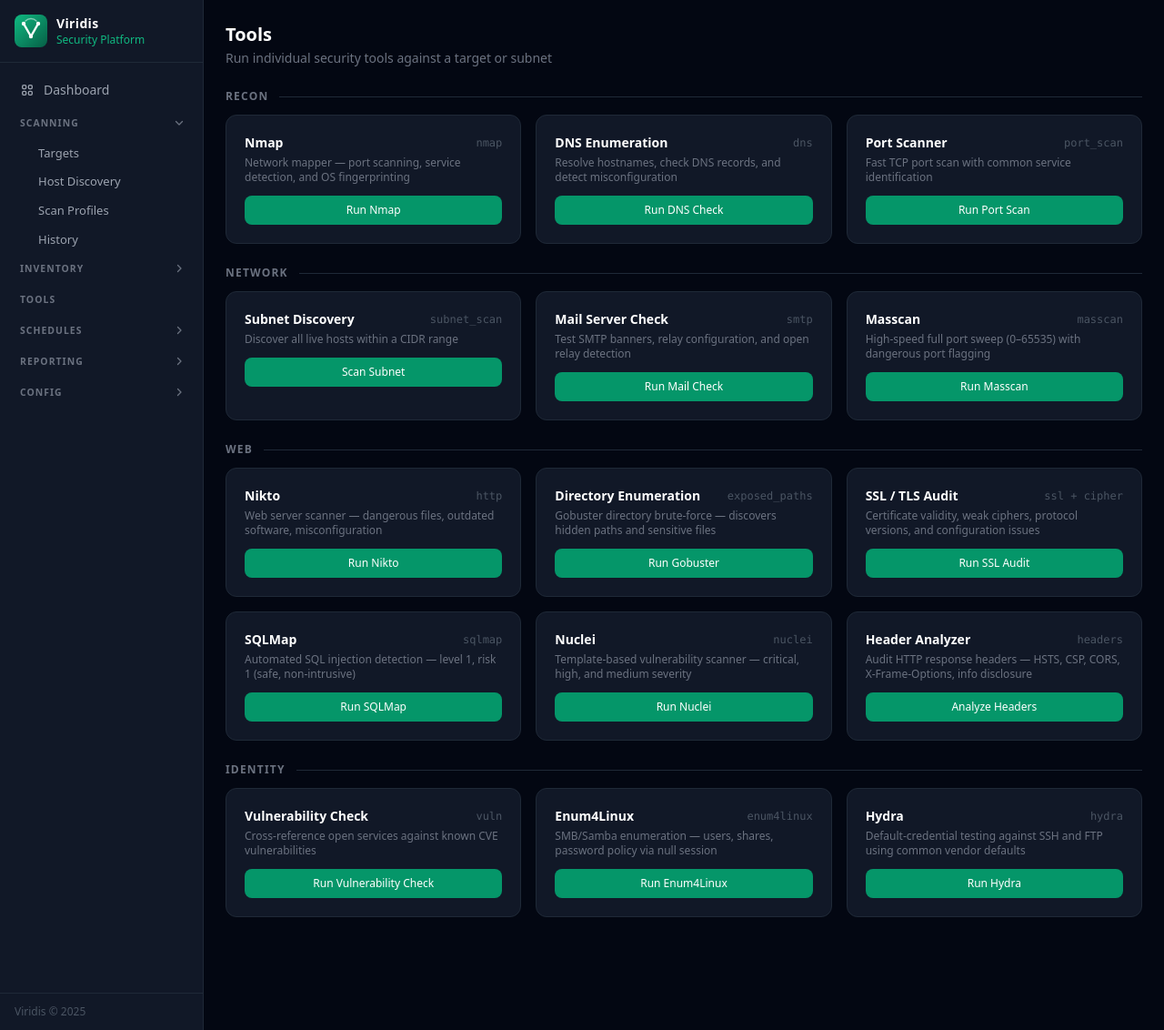
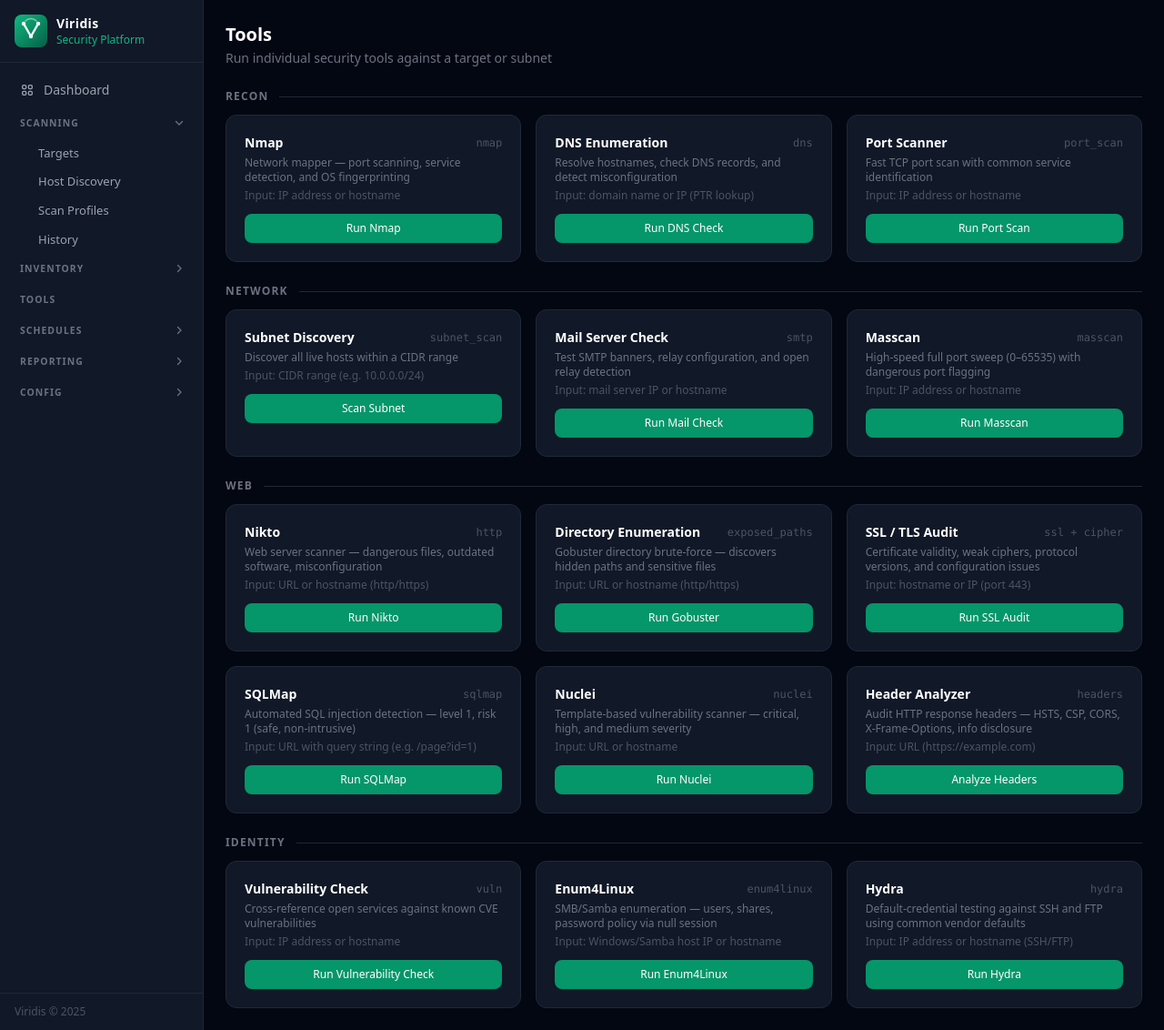
Before and after one commit to graddy2388/graddy, a Python web app: template src/viridis/web/templates/tools.html in a window 1280 px wide. Shown: the whole page at 91% size. Run offline with Jinja, Linux system fonts and the light colour scheme; the template is opened without the code that fills it, so the values that code supplies are empty; some libraries are stand-ins or nearby versions.

Commit message:
Fix CVE accuracy, DNS PTR, host inventory, CVE path display, tools inputs
CVE accuracy:
- Add _version_tuple(), _version_in_range(), _cve_affects_version() to
  cve_lookup.py — parse CPE configurations from NVD response and filter
  out CVEs whose versionStart/End ranges exclude the detected version.
  Old CVEs (e.g. 2009 nginx) no longer appear for patched software.

DNS check for IPs:
- Replace the "skipped" early-return for IP targets with a real reverse
  PTR lookup using dns.reversename. Reports the resolved hostname or a
  "no PTR record" finding with details dict.

Host inventory from port_scan:
- Add _persist_host_data_port_scan() and call it after port_scan results.
  Previously open_ports were detected but never written to host_inventory,
  so the Open Ports counter on the host detail page always showed 0.

CVE table — affected path display:
- host_detail.html CVE tab now shows port number (blue badge) and
  detection source (nmap/ssh_banner/http_header) alongside software name.

Tools page — proper per-tool inputs:
- Web tools (Header Analyzer, Nikto, Gobuster, SQLMap, Nuclei) now show
  a URL input with https:// placeholder instead of "Host / IP".
- Each tool card shows its expected input type below the description.
- Single unified modal with dynamic label/placeholder driven by tool
  metadata; strips protocol prefix before passing to the scan engine.
- Subnet modal unchanged (CIDR input).

https://claude.ai/code/session_01T3La4vL9jq11Fs59hSQAq8

```diff
--- a/src/viridis/web/templates/tools.html
+++ b/src/viridis/web/templates/tools.html
@@ -5,32 +5,72 @@
 <div class="p-6 space-y-6"
      x-data="{
        activeTool: null,
+       toolMeta: {},
        host: '',
+       url: '',
        subnet: '',
+       domain: '',
        error: '',
 
-       open(toolId) { this.activeTool = toolId; this.host = ''; this.subnet = ''; this.error = ''; },
+       /* Tool definitions: id → {label, placeholder, inputType, checks, btnLabel} */
+       tools: {
+         nmap:       { label:'Host / IP Address', ph:'192.168.1.1 or hostname', type:'host',   checks:['nmap'],                        btn:'Run Nmap' },
+         dns:        { label:'Domain or IP',       ph:'example.com or 192.168.1.1', type:'host', checks:['dns'],                      btn:'Run DNS Check' },
+         port_scan:  { label:'Host / IP Address', ph:'192.168.1.1 or hostname', type:'host',   checks:['port_scan'],                   btn:'Run Port Scan' },
+         smtp:       { label:'Mail Server IP / Hostname', ph:'mail.example.com or 192.168.1.5', type:'host', checks:['smtp'],         btn:'Run Mail Check' },
+         masscan:    { label:'Host / IP Address', ph:'192.168.1.1 or hostname', type:'host',   checks:['masscan'],                     btn:'Run Masscan' },
+         nikto:      { label:'URL or Host',        ph:'https://example.com or 192.168.1.1', type:'url', checks:['http','ssl','exposed_paths','cipher'], btn:'Run Nikto' },
+         gobuster:   { label:'URL or Host',        ph:'https://example.com or 192.168.1.1', type:'url', checks:['exposed_paths'],      btn:'Run Gobuster' },
+         ssl:        { label:'Hostname or IP',     ph:'example.com or 192.168.1.1', type:'host', checks:['ssl','cipher'],             btn:'Run SSL Audit' },
+         sqlmap:     { label:'URL (with query string)', ph:'https://example.com/page?id=1', type:'url', checks:['sqlmap'],            btn:'Run SQLMap' },
+         nuclei:     { label:'URL or Host',        ph:'https://example.com or 192.168.1.1', type:'url', checks:['nuclei'],            btn:'Run Nuclei' },
+         headers:    { label:'URL',                ph:'https://example.com', type:'url', checks:['headers'],                          btn:'Analyze Headers' },
+         vuln:       { label:'Host / IP Address', ph:'192.168.1.1 or hostname', type:'host',   checks:['port_scan','vuln'],            btn:'Run Vuln Check' },
+         enum4linux: { label:'IP Address or Hostname', ph:'192.168.1.1 (Windows/Samba host)', type:'host', checks:['enum4linux'],    btn:'Run Enum4Linux' },
+         hydra:      { label:'Host / IP Address', ph:'192.168.1.1 or ssh.example.com', type:'host', checks:['hydra'],               btn:'Run Hydra' },
+       },
+
+       open(toolId) {
+         this.activeTool = toolId;
+         this.toolMeta = this.tools[toolId] || {};
+         this.host = ''; this.url = ''; this.subnet = ''; this.domain = '';
+         this.error = '';
+       },
        close() { this.activeTool = null; this.error = ''; },
 
-       validateHost() {
-         if (!this.host.trim()) { this.error = 'Host or IP address is required.'; return false; }
-         if (this.host.length > 253) { this.error = 'Host must be 253 characters or fewer.'; return false; }
+       _currentValue() {
+         const t = this.toolMeta.type;
+         return t === 'url' ? this.url : t === 'subnet' ? this.subnet : this.host;
+       },
+
+       validate() {
+         const v = this._currentValue().trim();
+         if (!v) { this.error = 'This field is required.'; return false; }
+         if (this.toolMeta.type === 'subnet') {
+           if (!/^[\d\.a-fA-F:]+\/\d{1,3}$/.test(v)) {
+             this.error = 'Enter a valid CIDR range (e.g. 10.0.0.0/24).'; return false;
+           }
+         } else if (this.toolMeta.type === 'url') {
+           /* Allow bare hostname/IP or full URL */
+           if (v.length > 2048) { this.error = 'URL is too long.'; return false; }
+         } else {
+           if (v.length > 253) { this.error = 'Host must be 253 characters or fewer.'; return false; }
+         }
          this.error = ''; return true;
        },
-       validateSubnet() {
-         if (!this.subnet.trim()) { this.error = 'CIDR range is required.'; return false; }
-         if (!/^[\d\.a-fA-F:]+\/\d{1,3}$/.test(this.subnet.trim())) { this.error = 'Enter a valid CIDR (e.g. 10.0.0.0/24).'; return false; }
-         this.error = ''; return true;
-       },
-       runHost(checks) {
-         if (!this.validateHost()) return;
+
+       run() {
+         if (!this.validate()) return;
+         const v = this._currentValue().trim();
+         const checks = this.toolMeta.checks || [];
          this.close();
-         window.startScan({ adhoc_host: this.host.trim(), adhoc_checks: checks });
-       },
-       runSubnet() {
-         if (!this.validateSubnet()) return;
-         this.close();
-         window.startScan({ subnet: this.subnet.trim() });
+         if (this.toolMeta.type === 'subnet') {
+           window.startScan({ subnet: v });
+         } else {
+           /* Strip protocol prefix so the backend gets a clean host */
+           const host = v.replace(/^https?:\/\//i, '').split('/')[0];
+           window.startScan({ adhoc_host: host, adhoc_checks: checks });
+         }
        },
      }">
 
@@ -54,6 +94,7 @@
             <span class="text-xs text-gray-600 font-mono">nmap</span>
           </div>
           <p class="text-xs text-gray-500">Network mapper — port scanning, service detection, and OS fingerprinting</p>
+          <p class="text-xs text-gray-600 mt-1">Input: IP address or hostname</p>
         </div>
         <button @click="open('nmap')" class="w-full px-3 py-2 bg-emerald-600 hover:bg-emerald-500 text-white rounded-lg text-xs font-medium transition-colors">Run Nmap</button>
       </div>
@@ -65,6 +106,7 @@
             <span class="text-xs text-gray-600 font-mono">dns</span>
           </div>
           <p class="text-xs text-gray-500">Resolve hostnames, check DNS records, and detect misconfiguration</p>
+          <p class="text-xs text-gray-600 mt-1">Input: domain name or IP (PTR lookup)</p>
         </div>
         <button @click="open('dns')" class="w-full px-3 py-2 bg-emerald-600 hover:bg-emerald-500 text-white rounded-lg text-xs font-medium transition-colors">Run DNS Check</button>
       </div>
@@ -76,6 +118,7 @@
             <span class="text-xs text-gray-600 font-mono">port_scan</span>
           </div>
           <p class="text-xs text-gray-500">Fast TCP port scan with common service identification</p>
+          <p class="text-xs text-gray-600 mt-1">Input: IP address or hostname</p>
         </div>
         <button @click="open('port_scan')" class="w-full px-3 py-2 bg-emerald-600 hover:bg-emerald-500 text-white rounded-lg text-xs font-medium transition-colors">Run Port Scan</button>
       </div>
@@ -98,6 +141,7 @@
             <span class="text-xs text-gray-600 font-mono">subnet_scan</span>
           </div>
           <p class="text-xs text-gray-500">Discover all live hosts within a CIDR range</p>
+          <p class="text-xs text-gray-600 mt-1">Input: CIDR range (e.g. 10.0.0.0/24)</p>
         </div>
         <button @click="open('subnet')" class="w-full px-3 py-2 bg-emerald-600 hover:bg-emerald-500 text-white rounded-lg text-xs font-medium transition-colors">Scan Subnet</button>
       </div>
@@ -109,6 +153,7 @@
             <span class="text-xs text-gray-600 font-mono">smtp</span>
           </div>
           <p class="text-xs text-gray-500">Test SMTP banners, relay configuration, and open relay detection</p>
+          <p class="text-xs text-gray-600 mt-1">Input: mail server IP or hostname</p>
         </div>
         <button @click="open('smtp')" class="w-full px-3 py-2 bg-emerald-600 hover:bg-emerald-500 text-white rounded-lg text-xs font-medium transition-colors">Run Mail Check</button>
       </div>
@@ -120,6 +165,7 @@
             <span class="text-xs text-gray-600 font-mono">masscan</span>
           </div>
           <p class="text-xs text-gray-500">High-speed full port sweep (0–65535) with dangerous port flagging</p>
+          <p class="text-xs text-gray-600 mt-1">Input: IP address or hostname</p>
         </div>
         <button @click="open('masscan')" class="w-full px-3 py-2 bg-emerald-600 hover:bg-emerald-500 text-white rounded-lg text-xs font-medium transition-colors">Run Masscan</button>
       </div>
@@ -142,6 +188,7 @@
             <span class="text-xs text-gray-600 font-mono">http</span>
           </div>
           <p class="text-xs text-gray-500">Web server scanner — dangerous files, outdated software, misconfiguration</p>
+          <p class="text-xs text-gray-600 mt-1">Input: URL or hostname (http/https)</p>
         </div>
         <button @click="open('nikto')" class="w-full px-3 py-2 bg-emerald-600 hover:bg-emerald-500 text-white rounded-lg text-xs font-medium transition-colors">Run Nikto</button>
       </div>
@@ -153,6 +200,7 @@
             <span class="text-xs text-gray-600 font-mono">exposed_paths</span>
           </div>
           <p class="text-xs text-gray-500">Gobuster directory brute-force — discovers hidden paths and sensitive files</p>
+          <p class="text-xs text-gray-600 mt-1">Input: URL or hostname (http/https)</p>
         </div>
         <button @click="open('gobuster')" class="w-full px-3 py-2 bg-emerald-600 hover:bg-emerald-500 text-white rounded-lg text-xs font-medium transition-colors">Run Gobuster</button>
       </div>
@@ -164,6 +212,7 @@
             <span class="text-xs text-gray-600 font-mono">ssl + cipher</span>
           </div>
           <p class="text-xs text-gray-500">Certificate validity, weak ciphers, protocol versions, and configuration issues</p>
+          <p class="text-xs text-gray-600 mt-1">Input: hostname or IP (port 443)</p>
         </div>
         <button @click="open('ssl')" class="w-full px-3 py-2 bg-emerald-600 hover:bg-emerald-500 text-white rounded-lg text-xs font-medium transition-colors">Run SSL Audit</button>
       </div>
@@ -175,6 +224,7 @@
             <span class="text-xs text-gray-600 font-mono">sqlmap</span>
           </div>
           <p class="text-xs text-gray-500">Automated SQL injection detection — level 1, risk 1 (safe, non-intrusive)</p>
+          <p class="text-xs text-gray-600 mt-1">Input: URL with query string (e.g. /page?id=1)</p>
         </div>
         <button @click="open('sqlmap')" class="w-full px-3 py-2 bg-emerald-600 hover:bg-emerald-500 text-white rounded-lg text-xs font-medium transition-colors">Run SQLMap</button>
       </div>
@@ -186,6 +236,7 @@
             <span class="text-xs text-gray-600 font-mono">nuclei</span>
           </div>
           <p class="text-xs text-gray-500">Template-based vulnerability scanner — critical, high, and medium severity</p>
+          <p class="text-xs text-gray-600 mt-1">Input: URL or hostname</p>
         </div>
         <button @click="open('nuclei')" class="w-full px-3 py-2 bg-emerald-600 hover:bg-emerald-500 text-white rounded-lg text-xs font-medium transition-colors">Run Nuclei</button>
       </div>
@@ -197,6 +248,7 @@
             <span class="text-xs text-gray-600 font-mono">headers</span>
           </div>
           <p class="text-xs text-gray-500">Audit HTTP response headers — HSTS, CSP, CORS, X-Frame-Options, info disclosure</p>
+          <p class="text-xs text-gray-600 mt-1">Input: URL (https://example.com)</p>
         </div>
         <button @click="open('headers')" class="w-full px-3 py-2 bg-emerald-600 hover:bg-emerald-500 text-white rounded-lg text-xs font-medium transition-colors">Analyze Headers</button>
       </div>
@@ -219,6 +271,7 @@
             <span class="text-xs text-gray-600 font-mono">vuln</span>
           </div>
           <p class="text-xs text-gray-500">Cross-reference open services against known CVE vulnerabilities</p>
+          <p class="text-xs text-gray-600 mt-1">Input: IP address or hostname</p>
         </div>
         <button @click="open('vuln')" class="w-full px-3 py-2 bg-emerald-600 hover:bg-emerald-500 text-white rounded-lg text-xs font-medium transition-colors">Run Vulnerability Check</button>
       </div>
@@ -230,6 +283,7 @@
             <span class="text-xs text-gray-600 font-mono">enum4linux</span>
           </div>
           <p class="text-xs text-gray-500">SMB/Samba enumeration — users, shares, password policy via null session</p>
+          <p class="text-xs text-gray-600 mt-1">Input: Windows/Samba host IP or hostname</p>
         </div>
         <button @click="open('enum4linux')" class="w-full px-3 py-2 bg-emerald-600 hover:bg-emerald-500 text-white rounded-lg text-xs font-medium transition-colors">Run Enum4Linux</button>
       </div>
@@ -241,6 +295,7 @@
             <span class="text-xs text-gray-600 font-mono">hydra</span>
           </div>
           <p class="text-xs text-gray-500">Default-credential testing against SSH and FTP using common vendor defaults</p>
+          <p class="text-xs text-gray-600 mt-1">Input: IP address or hostname (SSH/FTP)</p>
         </div>
         <button @click="open('hydra')" class="w-full px-3 py-2 bg-emerald-600 hover:bg-emerald-500 text-white rounded-lg text-xs font-medium transition-colors">Run Hydra</button>
       </div>
@@ -248,61 +303,41 @@
     </div>
   </section>
 
-  <!-- Host target modal -->
+  <!-- Unified input modal (host/IP and URL tools) -->
   <template x-if="activeTool && activeTool !== 'subnet'">
     <div class="fixed inset-0 z-50 flex items-center justify-center bg-black bg-opacity-70" @click.self="close()">
       <div class="bg-gray-900 border border-gray-700 rounded-xl shadow-2xl w-full max-w-md mx-4">
         <div class="px-5 py-4 border-b border-gray-700 flex items-center justify-between">
-          <h3 class="text-sm font-semibold text-white">Target Host</h3>
+          <div>
+            <h3 class="text-sm font-semibold text-white" x-text="tools[activeTool]?.btn || 'Run Tool'"></h3>
+            <p class="text-xs text-gray-500 mt-0.5" x-text="toolMeta.label || 'Target'"></p>
+          </div>
           <button @click="close()" class="text-gray-500 hover:text-gray-300 transition-colors">
             <svg class="w-4 h-4" fill="none" stroke="currentColor" viewBox="0 0 24 24"><path stroke-linecap="round" stroke-linejoin="round" stroke-width="2" d="M6 18L18 6M6 6l12 12"/></svg>
           </button>
         </div>
         <div class="px-5 py-4 space-y-3">
           <div>
-            <label class="block text-xs text-gray-400 mb-1.5">Host / IP Address</label>
-            <input x-model="host" type="text" placeholder="e.g. 192.168.1.1 or target.example.com"
-                   maxlength="253" autofocus
-                   @keydown.enter="
-                     activeTool==='nmap'       ? runHost(['nmap']) :
-                     activeTool==='dns'        ? runHost(['dns']) :
-                     activeTool==='port_scan'  ? runHost(['port_scan']) :
-                     activeTool==='nikto'      ? runHost(['http','ssl','exposed_paths','cipher']) :
-                     activeTool==='gobuster'   ? runHost(['gobuster']) :
-                     activeTool==='ssl'        ? runHost(['ssl','cipher']) :
-                     activeTool==='smtp'       ? runHost(['smtp']) :
-                     activeTool==='vuln'       ? runHost(['port_scan','vuln']) :
-                     activeTool==='masscan'    ? runHost(['masscan']) :
-                     activeTool==='sqlmap'     ? runHost(['sqlmap']) :
-                     activeTool==='nuclei'     ? runHost(['nuclei']) :
-                     activeTool==='enum4linux' ? runHost(['enum4linux']) :
-                     activeTool==='hydra'      ? runHost(['hydra']) :
-                     activeTool==='headers'    ? runHost(['headers']) : null"
-                   class="w-full bg-gray-800 border border-gray-700 rounded-lg px-3 py-2 text-sm text-white font-mono placeholder-gray-600 focus:outline-none focus:border-emerald-500">
+            <label class="block text-xs text-gray-400 mb-1.5" x-text="toolMeta.label || 'Target'"></label>
+            <!-- URL input for web tools -->
+            <template x-if="toolMeta.type === 'url'">
+              <input x-model="url" type="url" :placeholder="toolMeta.ph || 'https://example.com'"
+                     maxlength="2048" autofocus @keydown.enter="run()"
+                     class="w-full bg-gray-800 border border-gray-700 rounded-lg px-3 py-2 text-sm text-white font-mono placeholder-gray-600 focus:outline-none focus:border-emerald-500">
+            </template>
+            <!-- Host/IP input for network tools -->
+            <template x-if="toolMeta.type !== 'url'">
+              <input x-model="host" type="text" :placeholder="toolMeta.ph || '192.168.1.1 or hostname'"
+                     maxlength="253" autofocus @keydown.enter="run()"
+                     class="w-full bg-gray-800 border border-gray-700 rounded-lg px-3 py-2 text-sm text-white font-mono placeholder-gray-600 focus:outline-none focus:border-emerald-500">
+            </template>
           </div>
           <div x-show="error" class="text-red-400 text-xs bg-red-950 border border-red-900 rounded-lg px-3 py-2" x-text="error"></div>
         </div>
         <div class="px-5 py-4 border-t border-gray-700 flex justify-end space-x-3">
           <button @click="close()" class="px-4 py-2 bg-gray-800 hover:bg-gray-700 text-gray-300 rounded-lg text-sm transition-colors">Cancel</button>
-          <button
-            @click="
-              activeTool==='nmap'       ? runHost(['nmap']) :
-              activeTool==='dns'        ? runHost(['dns']) :
-              activeTool==='port_scan'  ? runHost(['port_scan']) :
-              activeTool==='nikto'      ? runHost(['http','ssl','exposed_paths','cipher']) :
-              activeTool==='gobuster'   ? runHost(['gobuster']) :
-              activeTool==='ssl'        ? runHost(['ssl','cipher']) :
-              activeTool==='smtp'       ? runHost(['smtp']) :
-              activeTool==='vuln'       ? runHost(['port_scan','vuln']) :
-              activeTool==='masscan'    ? runHost(['masscan']) :
-              activeTool==='sqlmap'     ? runHost(['sqlmap']) :
-              activeTool==='nuclei'     ? runHost(['nuclei']) :
-              activeTool==='enum4linux' ? runHost(['enum4linux']) :
-              activeTool==='hydra'      ? runHost(['hydra']) :
-              activeTool==='headers'    ? runHost(['headers']) : null"
-            class="px-4 py-2 bg-emerald-600 hover:bg-emerald-500 text-white rounded-lg text-sm font-medium transition-colors">
-            Run
-          </button>
+          <button @click="run()" class="px-4 py-2 bg-emerald-600 hover:bg-emerald-500 text-white rounded-lg text-sm font-medium transition-colors"
+                  x-text="toolMeta.btn || 'Run'"></button>
         </div>
       </div>
     </div>
@@ -313,7 +348,10 @@
     <div class="fixed inset-0 z-50 flex items-center justify-center bg-black bg-opacity-70" @click.self="close()">
       <div class="bg-gray-900 border border-gray-700 rounded-xl shadow-2xl w-full max-w-md mx-4">
         <div class="px-5 py-4 border-b border-gray-700 flex items-center justify-between">
-          <h3 class="text-sm font-semibold text-white">Subnet Discovery — CIDR Range</h3>
+          <div>
+            <h3 class="text-sm font-semibold text-white">Subnet Discovery</h3>
+            <p class="text-xs text-gray-500 mt-0.5">CIDR range (e.g. 10.0.0.0/24)</p>
+          </div>
           <button @click="close()" class="text-gray-500 hover:text-gray-300 transition-colors">
             <svg class="w-4 h-4" fill="none" stroke="currentColor" viewBox="0 0 24 24"><path stroke-linecap="round" stroke-linejoin="round" stroke-width="2" d="M6 18L18 6M6 6l12 12"/></svg>
           </button>
@@ -322,14 +360,14 @@
           <div>
             <label class="block text-xs text-gray-400 mb-1.5">CIDR Range</label>
             <input x-model="subnet" type="text" placeholder="e.g. 10.0.0.0/24"
-                   maxlength="50" autofocus @keydown.enter="runSubnet()"
+                   maxlength="50" autofocus @keydown.enter="run()"
                    class="w-full bg-gray-800 border border-gray-700 rounded-lg px-3 py-2 text-sm text-white font-mono placeholder-gray-600 focus:outline-none focus:border-emerald-500">
           </div>
           <div x-show="error" class="text-red-400 text-xs bg-red-950 border border-red-900 rounded-lg px-3 py-2" x-text="error"></div>
         </div>
         <div class="px-5 py-4 border-t border-gray-700 flex justify-end space-x-3">
           <button @click="close()" class="px-4 py-2 bg-gray-800 hover:bg-gray-700 text-gray-300 rounded-lg text-sm transition-colors">Cancel</button>
-          <button @click="runSubnet()" class="px-4 py-2 bg-emerald-600 hover:bg-emerald-500 text-white rounded-lg text-sm font-medium transition-colors">Scan</button>
+          <button @click="run()" class="px-4 py-2 bg-emerald-600 hover:bg-emerald-500 text-white rounded-lg text-sm font-medium transition-colors">Scan Subnet</button>
         </div>
       </div>
     </div>
```
Also changed, not shown: src/viridis/checks/dns_check.py (+34 -11 lines), src/viridis/cve_lookup.py (+59 -0 lines), src/viridis/web/api/scans.py (+23 -0 lines), src/viridis/web/templates/host_detail.html (+19 -4 lines).
